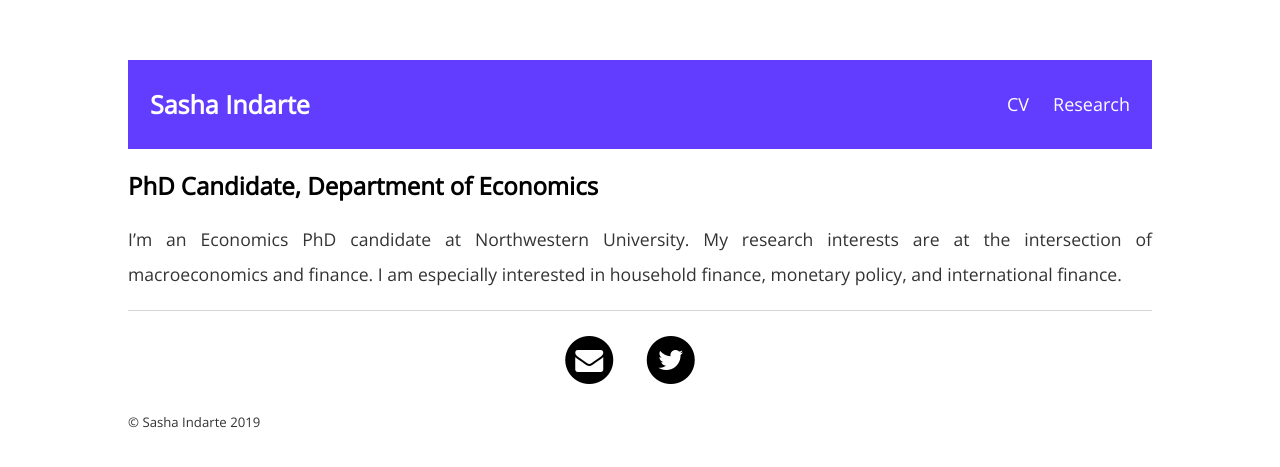
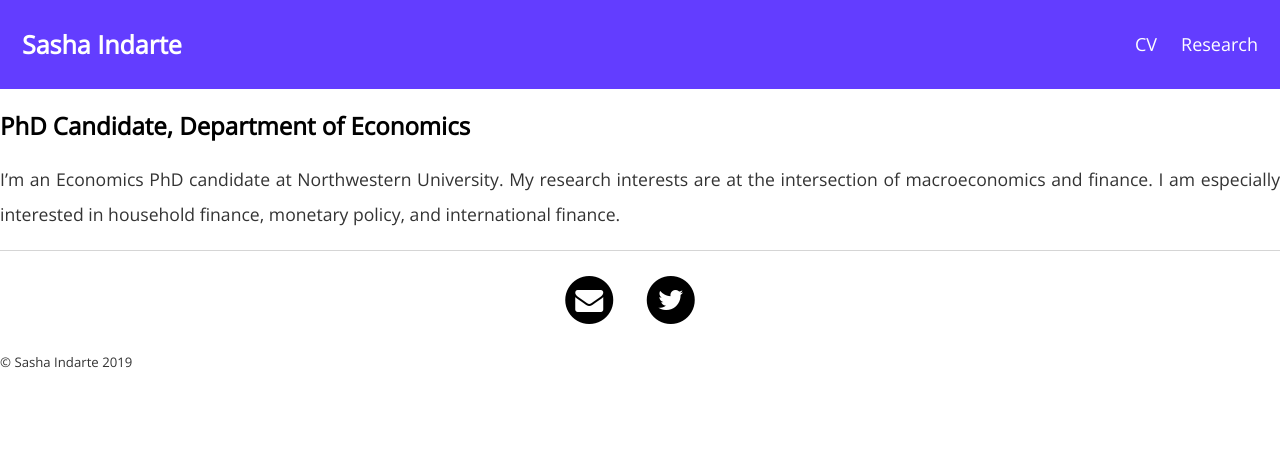
Before and after one commit to sashaindarte/sashaindarte.github.io, a Jekyll site: the page built from index.html, in a window 1280 px wide. Shown: the top 467 px of the page. Built offline with Jekyll 4.4.1, drawn with Linux system fonts in a browser that asks for light colours.

Commit message:
Update main.css

```diff
--- a/css/main.css
+++ b/css/main.css
@@ -1,6 +1,5 @@
 body {
-    margin: 60px auto;
-    width: 80%;
+    margin: 0;
     font-family:'Open Sans', 'Sans-Serif';
 }
 
```
